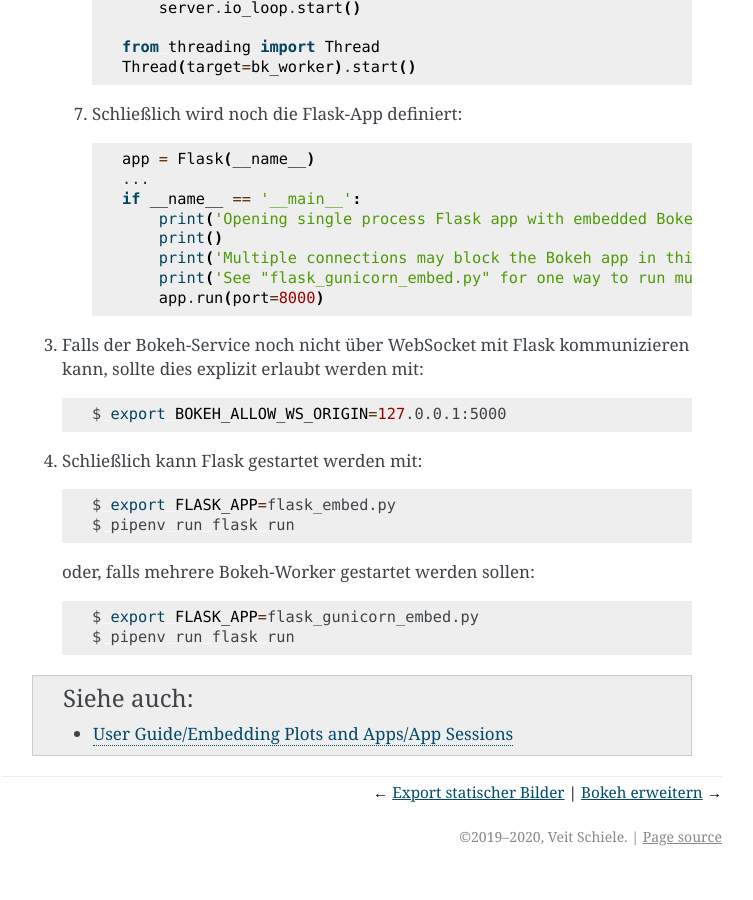
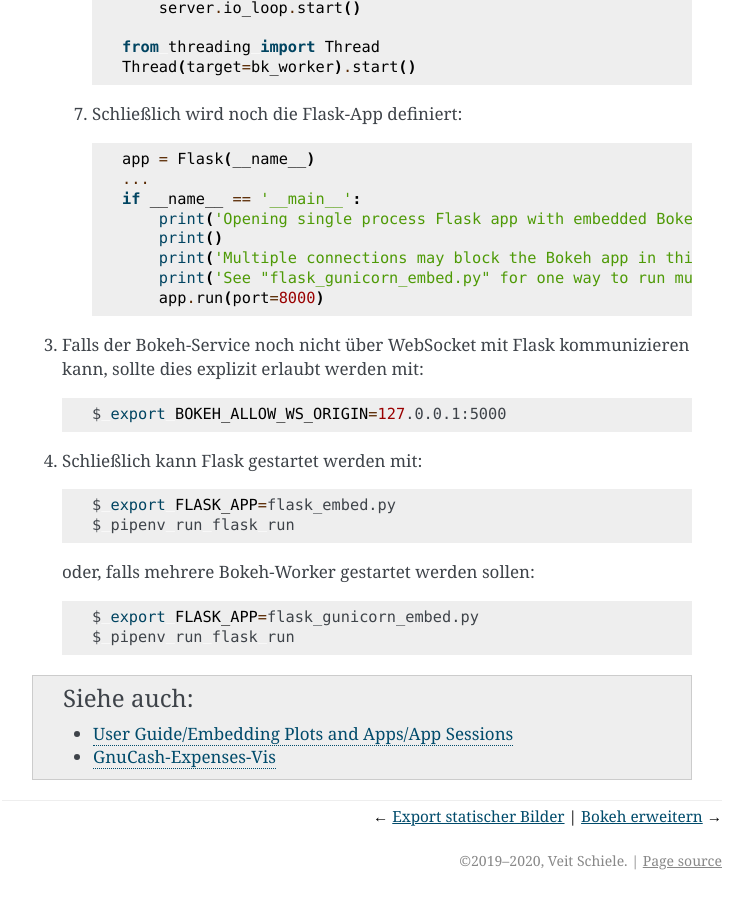
Before and after one commit to veit/pyviz-tutorial-de, a Sphinx documentation site: the page built from docs/bokeh/embedding-export/flask.rst, in a window 1280 px wide and 900 px high, scrolled down 2342 px. Shown: the whole window, without its empty margins (388-1141 px from the left). Built offline with Sphinx 7.4.7, drawn with Linux system fonts in a browser that asks for light colours; before the commit the page ends 3218 px from its top, so only the background shows below that.

Commit message:
Add GnuCash-Expenses-Vis to embed bokeh in flask

```diff
--- a/docs/bokeh/embedding-export/flask.rst
+++ b/docs/bokeh/embedding-export/flask.rst
@@ -166,3 +166,5 @@ Examplarisch betten wir Bokeh-Plots in das `Flask
 
    * `User Guide/Embedding Plots and Apps/App Sessions
      <https://bokeh.pydata.org/en/latest/docs/user_guide/embed.html#app-sessions>`_
+   * `GnuCash-Expenses-Vis
+     <https://github.com/maciek3000/GnuCash-Expenses-Vis>`_
```
